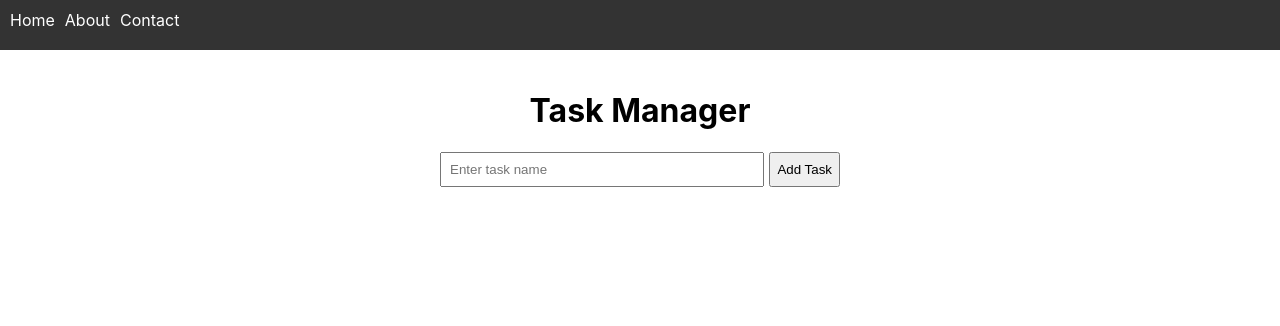
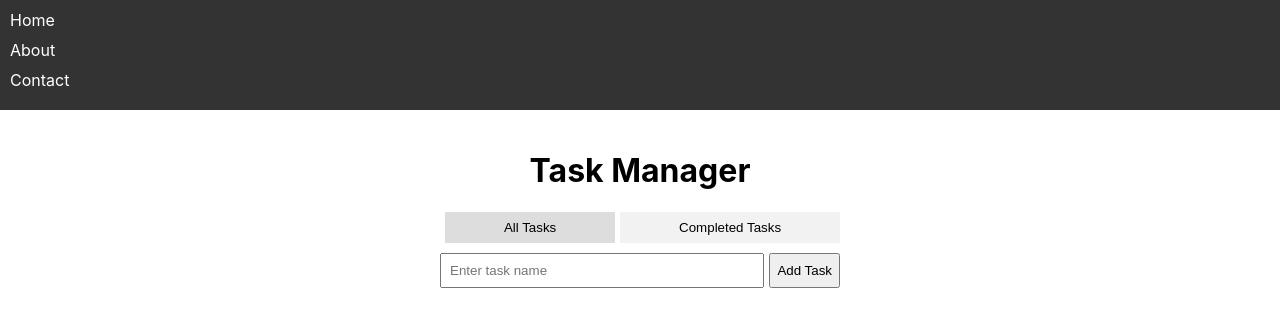
Before and after one commit to crispyb0i/task-manager-app, a React (Create React App) app: page / in a window 1280 px wide. Shown: the top 326 px of the page. Built offline with nearby package versions, Linux system fonts and the light colour scheme.

Commit message:
add tab component to add a 'completed tabs' view

```diff
--- a/src/App.js
+++ b/src/App.js
@@ -1,11 +1,13 @@
 import React, { useState } from "react";
 import Navbar from "./components/Navbar";
+import Tabs from "./components/Tabs";
 import TaskList from "./components/TaskList";
 import TaskForm from "./components/TaskForm";
 import "./styles.css";
 
 const App = () => {
 	const [tasks, setTasks] = useState([]);
+	const [activeTab, setActiveTab] = useState("all");
 
 	const addTask = (taskName) => {
 		const newTask = {
@@ -41,12 +43,14 @@ const App = () => {
 			<Navbar />
 			<div className="container">
 				<h1>Task Manager</h1>
+				<Tabs activeTab={activeTab} setActiveTab={setActiveTab} />
 				<TaskForm addTask={addTask} />
 				<TaskList
 					tasks={tasks}
 					completeTask={completeTask}
 					editTask={editTask}
 					deleteTask={deleteTask}
+					activeTab={activeTab}
 				/>
 			</div>
 		</div>
--- /dev/null
+++ b/src/components/Tabs.js
@@ -0,0 +1,26 @@
+import React from "react";
+
+const Tabs = ({ activeTab, setActiveTab }) => {
+	const handleTabClick = (tab) => {
+		setActiveTab(tab);
+	};
+
+	return (
+		<div className="tabs">
+			<button
+				className={`tab ${activeTab === "all" ? "active" : ""}`}
+				onClick={() => handleTabClick("all")}
+			>
+				All Tasks
+			</button>
+			<button
+				className={`tab ${activeTab === "completed" ? "active" : ""}`}
+				onClick={() => handleTabClick("completed")}
+			>
+				Completed Tasks
+			</button>
+		</div>
+	);
+};
+
+export default Tabs;
--- a/src/components/TaskList.js
+++ b/src/components/TaskList.js
@@ -1,8 +1,12 @@
 import React, { useState } from "react";
 
-const TaskList = ({ tasks, completeTask, editTask, deleteTask }) => {
+const TaskList = ({ tasks, completeTask, editTask, deleteTask, activeTab }) => {
 	const [editTaskId, setEditTaskId] = useState(null);
 	const [editTaskName, setEditTaskName] = useState("");
+	const filteredTasks =
+		activeTab === "completed" ? tasks.filter((task) => task.completed) : tasks;
+
+	console.log(activeTab);
 
 	const handleEditInputChange = (e) => {
 		setEditTaskName(e.target.value);
@@ -16,7 +20,7 @@ const TaskList = ({ tasks, completeTask, editTask, deleteTask }) => {
 
 	return (
 		<ul>
-			{tasks.map((task) => (
+			{filteredTasks.map((task) => (
 				<li key={task.id}>
 					{editTaskId === task.id ? (
 						<div>
--- a/src/styles.css
+++ b/src/styles.css
@@ -25,6 +25,8 @@ button {
 }
 
 ul {
+	display: flex;
+	flex-direction: column;
 	list-style-type: none;
 	padding: 0;
 }
@@ -57,3 +59,21 @@ a {
 	color: #fff;
 	text-decoration: none;
 }
+
+.tabs {
+	display: flex;
+	margin-bottom: 10px;
+}
+
+.tab {
+	flex-grow: 1;
+	padding: 8px;
+	background-color: #f2f2f2;
+	border: none;
+	cursor: pointer;
+	outline: none;
+}
+
+.tab.active {
+	background-color: #ddd;
+}
```
